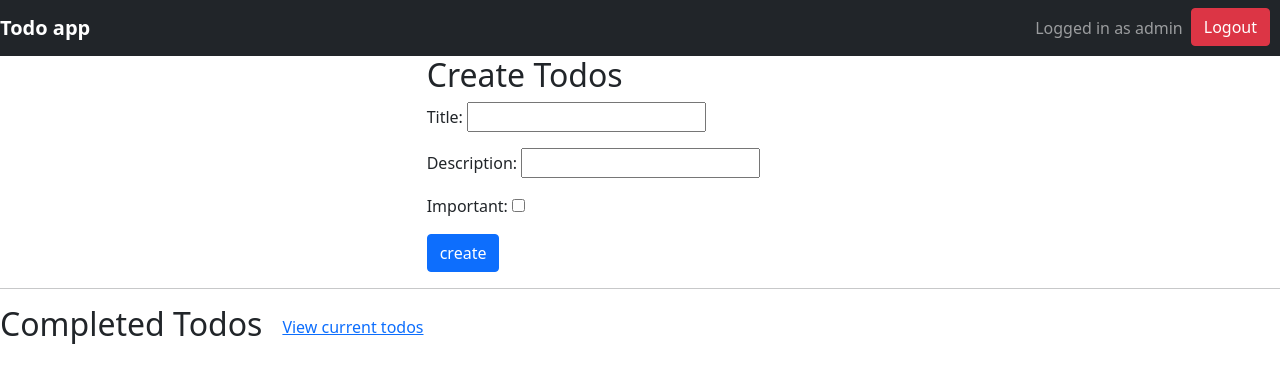
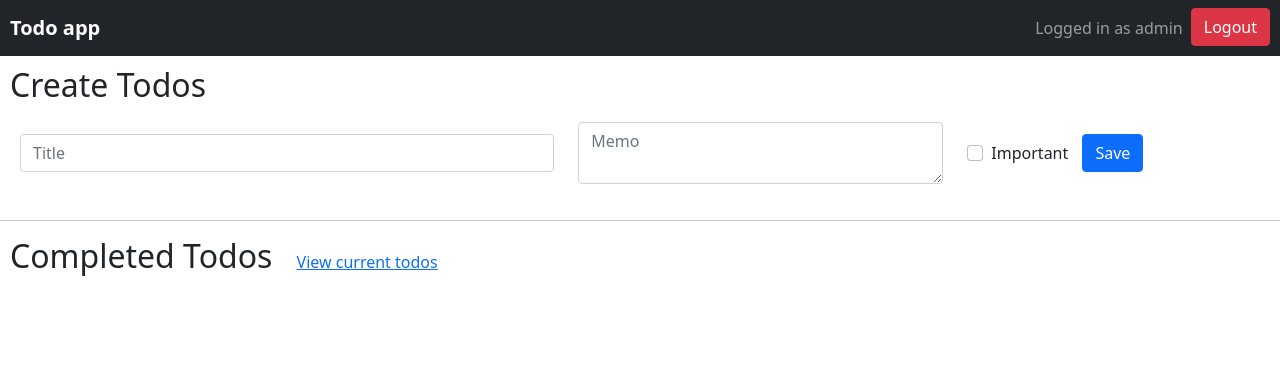
Before and after one commit to Raaghavendra/django-todo-list, a Django app: page /todos/completedtodos in a window 1280 px wide. Shown: the top 383 px of the page. Run offline with Django 3.2, Linux system fonts and the light colour scheme; a user stored in the database is signed in; data comes from the database, SQL or seed files in the repository; both versions use the stored data as it was after the commit; some libraries are stand-ins or nearby versions.

Commit message:
Beautifications and improvement

```diff
--- a/exercise_today/urls.py
+++ b/exercise_today/urls.py
@@ -19,7 +19,7 @@ from todo import views
 
 urlpatterns = [
     path('admin/', admin.site.urls),
-    path('',views.currenttodos, name='currenttodos'),
+    path('',views.home, name='home'),
 
     #auth
     path('signup/', views.signupuser, name='signupuser'),
@@ -31,6 +31,7 @@ urlpatterns = [
     path('todos/<int:todo_pk>', views.viewtodo, name='viewtodo'),
     path('todos/<int:todo_pk>/completetodo', views.completetodo, name='completetodo'),
     path('todos/<int:todo_pk>/deletetodo/<str:pending>', views.deletetodo, name='deletetodo'),
+    path('todos/currenttodos', views.currenttodos, name='currenttodos'),
     path('todos/completedtodos', views.completedtodos, name='completedtodos'),
 
 
--- a/todo/templates/todo/base.html
+++ b/todo/templates/todo/base.html
@@ -13,6 +13,11 @@
     <!-- <link rel="icon" href="{% static 'portfolio/logo.png' %}" type="image/icon type"> -->
   </head>
       <style>
+        .form-group {
+          display: inline-block;
+          vertical-align: middle;
+          margin: 10px;
+        }
         .navbar-nav {
             margin-left: auto;
             margin-right: 10px;
@@ -23,7 +28,7 @@
     <!-- Navbar -->
     <nav class="navbar navbar-expand-lg navbar-expand-md navbar-dark bg-dark">
       <!-- <img class="navbar-brand" src="{% static 'portfolio/logo.png' %}" width="30" height="40"> -->
-      <b class="navbar-brand">Todo app</b>
+      <b class="navbar-brand" style="margin-left: 10px;">Todo app</b>
       <!-- right to navbar -->
 
       <button class="navbar-toggler" type="button" data-toggle="collapse" data-target="#navbarNavAltMarkup" aria-controls="navbarNavAltMarkup" aria-expanded="false" aria-label="Toggle navigation">
@@ -32,7 +37,7 @@
 
       <div class="collapse navbar-collapse" id="navbarNavAltMarkup">
         <ul class="navbar-nav">
-          	{% if user.is_authenticated %}
+        {% if user.is_authenticated %}
 				<p class="navbar-text mx-2 my-0">Logged in as {{ user.get_username }}</p>
 				<form method="POST" action="{% url 'logoutuser' %}">
 					{% csrf_token %}
--- a/todo/templates/todo/login.html
+++ b/todo/templates/todo/login.html
@@ -2,7 +2,7 @@
 
 {% block content %}
 
-<div class="form-group col-lg-4 col-md-6 col-sm-12 mx-auto">
+<div class="form-group mt-5 col-lg-4 col-md-6 col-sm-12 mx-auto">
 	<h1>Login</h1>
 	<form method="POST">
 		{% csrf_token %}
--- a/todo/templates/todo/signup.html
+++ b/todo/templates/todo/signup.html
@@ -1,9 +1,8 @@
 {% extends 'todo/base.html' %}
 
 {% block content %}
-</style>
 
-<div class="form-group col-lg-4 col-md-6 col-sm-12 mx-auto">
+<div class="form-group mt-5 col-lg-4 col-md-6 col-sm-12 mx-auto">
 	<h1>Sign up</h1>
 	<form method="POST">
 		{% csrf_token %}
--- a/todo/templates/todo/todo.html
+++ b/todo/templates/todo/todo.html
@@ -1,32 +1,40 @@
 {% extends 'todo/base.html' %}
 
 {% block content %}
-<div class="form-group col-lg-4 col-md-6 col-sm-12 mx-auto">
+
+<div class="form-group">
 	<h2>Create Todos</h2>
 	<form method="POST">
 		{% csrf_token %}
-		{% if error %}
-			<p class="text-danger">{{ error }}</p>
-		{% endif %}
-		{{ form.as_p }}
-		<button type="submit" class="btn btn-primary">create</button>
+		<div class="form-group">
+			<input type="text" name="title" class="form-control" id="title" placeholder="Title" size="50" required>
+		</div>
+		<div class="form-group">
+			<textarea name="memo" class="form-control" id="description" placeholder="Memo" cols="35"></textarea>
+		</div>
+		<div class="form-group form-check">
+			<input type="checkbox" name="important" class="form-check-input" id="important">
+			<label class="form-check-label" for="important">Important</label>
+		</div>
+		<button type="submit" class=" lelement btn btn-primary">Save</button>
 	</form>
 </div>
 <hr>
-	<div style="display: inline-flex;">
+	<div">
 		{% if pendingList == False %}
-		<h2>Completed Todos</h2>
-		<a style="margin-top: 10px; margin-left:20px" href="{% url 'currenttodos' %}">View current todos</a>
+		<h2 style="margin-left: 10px; display: inline-block;">Completed Todos</h2>
+		<a style="margin-top: 10px; margin-left:20px; display: inline-block;" href="{% url 'currenttodos' %}">View current todos</a>
 		{% else %}
-		<h2>Pending Todos</h2>
-		<a style="margin-top: 10px; margin-left:20px" href="{% url 'completedtodos' %}">View completed todos</a>
+		<h2 style="margin-left: 10px; display: inline-block;">Pending Todos</h2>
+		<a style="margin-top: 10px; margin-left:20px; display: inline-block;" href="{% url 'completedtodos' %}">View completed todos</a>
 		{% endif %}
 	</div>
 	<br>
-	<div style="display: inline-flex;">
+	<div>
 		{% for todo in todos %}
-		<div class="card bg-dark text-white" style="width: 15rem; margin:5px;"> <div class="card-body">
-			<a class="text card-title" href="{% url 'viewtodo' todo.id %}"><h5 >{{ todo.title }} {% if todo.important %} ⭐ {% endif %}	</h5> </a>
+		<div class="card bg-dark text-white " style="width: 15rem; margin:5px; border-radius: 15px; display: inline-block; vertical-align: text-top;">
+			<div class="card-body">
+			<a style="color: bisque;text-decoration: none;" class="text card-title" href="{% url 'viewtodo' todo.id %}"><h5 >{{ todo.title }} {% if todo.important %} ⭐ {% endif %}	</h5> </a>
 			<p class="card-text">{{ todo.description|truncatechars:50 }}</p>
 			{% if pendingList %}
 			<p class="card-text" style="font-size: 10px">{{ todo.datecreated }}</p>
--- a/todo/views.py
+++ b/todo/views.py
@@ -8,7 +8,7 @@ from datetime import datetime
 
 # Create your views here.
 def home(request):
-	return render(request, 'todo/login.html')
+	return render(request, 'todo/home.html')
 
 def signupuser(request):
 	if request.method == 'GET':
@@ -59,7 +59,7 @@ def currenttodos(request):
 			newtodo = form.save(commit=False)
 			newtodo.user = request.user
 			newtodo.save()
-			return redirect(currenttodos)
+			return redirect('currenttodos')
 		except ValueError:
 			return render(request, 'todo/todo.html', {'form':TodoForm(), 'error':'Bad input. try again !'})
 
@@ -73,24 +73,22 @@ def viewtodo(request, todo_pk):
 		try:
 			form = TodoForm(request.POST, instance=todo)
 			form.save()
-			return redirect(currenttodos)
+			return redirect('currenttodos')
 		except ValueError:
 			return render(request, 'todo/viewtodo.html', {'form':form, 'error':'Bad input. try again !'})
 
 def completetodo(request, todo_pk):
-	print(request)
 	todo = get_object_or_404(Todo, pk=todo_pk, user=request.user)
 	todo.status = True
 	todo.datecompleted = datetime.now()
 	todo.save()
-	return redirect(currenttodos)
+	return redirect('currenttodos')
 
 def deletetodo(request, todo_pk, pending):
-	print(request)
 	todo = get_object_or_404(Todo, pk=todo_pk, user=request.user)
 	todo.delete()
 	if pending == "current":
-		return redirect(currenttodos)
+		return redirect('currenttodos')
 	else:
 		return redirect(completedtodos)
 
@@ -99,12 +97,11 @@ def completedtodos(request):
 		todos = Todo.objects.filter(user=request.user, status=True)
 		return render(request, 'todo/todo.html', {'form':TodoForm(), 'todos':todos, 'pendingList':False})
 	else: #POST
-		print("log raaghav")
 		try:
 			form = TodoForm(request.POST)
 			newtodo = form.save(commit=False)
 			newtodo.user = request.user
 			newtodo.save()
-			return redirect(currenttodos)
+			return redirect('currenttodos')
 		except ValueError:
 			return render(request, 'todo/todo.html', {'form':TodoForm(), 'error':'Bad input. try again !'})
```
Also changed, not shown: todo/templates/todo/home.html (+11 -2 lines), db.sqlite3.
